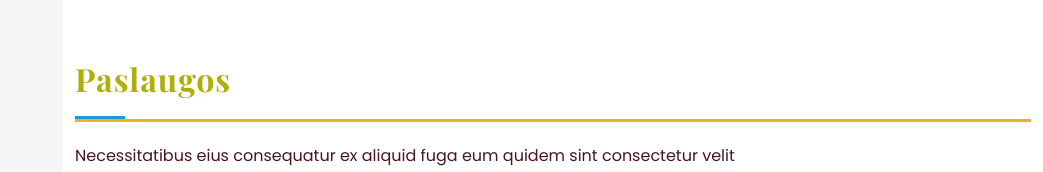
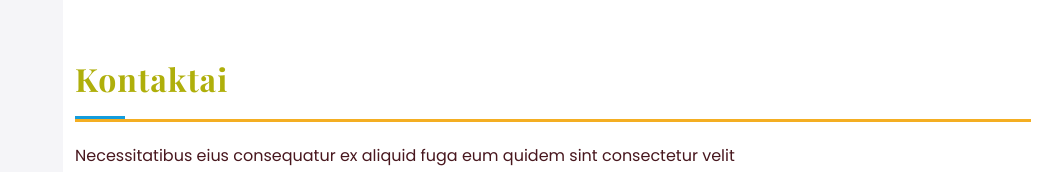
Before and after one commit to OrestasG/OrestasG.github.io, a plain HTML site: page index.html in a window 1280 px wide. Shown: the part 6448-6620 px from the top of the page, without its empty margins (237-1280 px from the left). Drawn offline with nearby package versions, Linux system fonts and the light colour scheme.

Commit message:
Add files via upload

```diff
--- a/index.html
+++ b/index.html
@@ -475,7 +475,7 @@
 
       <!-- Section Title -->
       <div class="container section-title" data-aos="fade-up">
-        <h2>Paslaugos</h2>
+        <h2>Kontaktai</h2>
         <p>Necessitatibus eius consequatur ex aliquid fuga eum quidem sint consectetur velit</p>
       </div><!-- End Section Title -->
 
```
